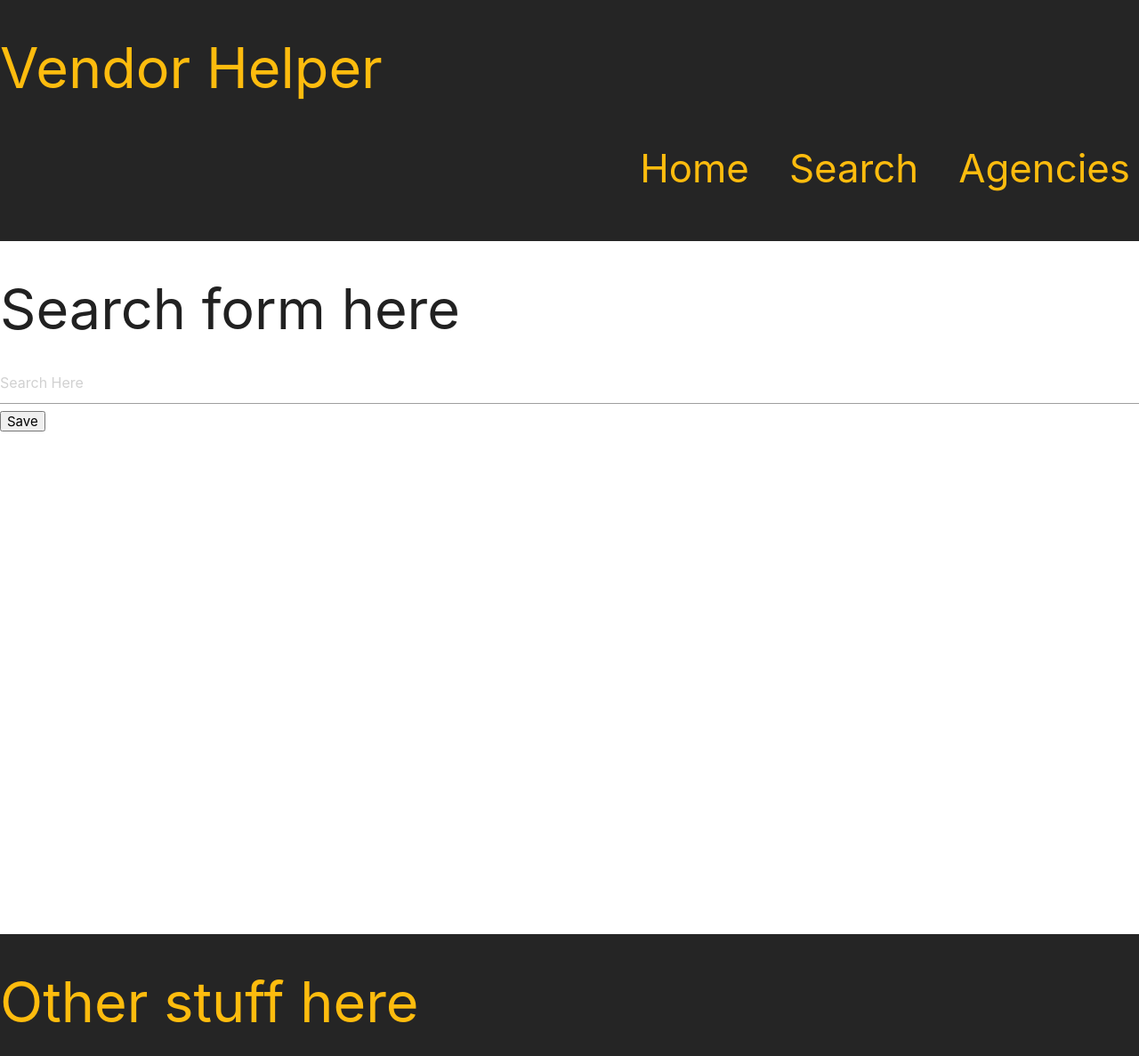
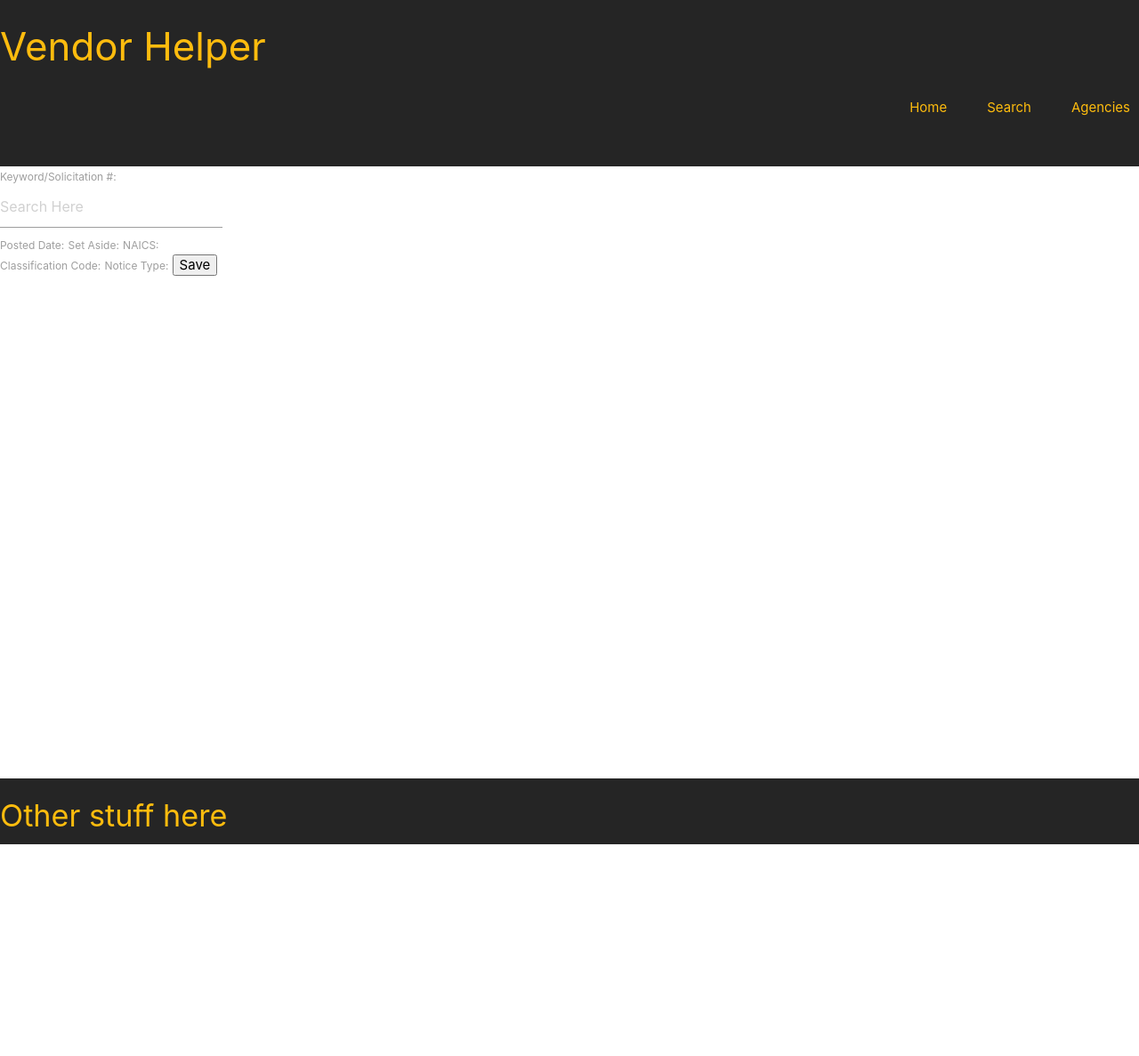
Before and after one commit to aplybeah/Hackathon_19, a Django app: page /search/ in a window 1280 px wide. Shown: the whole page at 89% size. After the commit the page ends 949 px from the top, so only its background shows below. Run offline with Django 3.2, Linux system fonts and the light colour scheme.

Commit message:
attempting more form fields; commit before updating functionality

```diff
--- a/hackathon_django/hackathon/static/css/main.css
+++ b/hackathon_django/hackathon/static/css/main.css
@@ -7,7 +7,6 @@ body {
   -webkit-box-direction: normal;
       -ms-flex-direction: column;
           flex-direction: column;
-  min-height: 100vh;
 }
 
 header {
--- a/hackathon_django/hackathon/static/css/main.scss
+++ b/hackathon_django/hackathon/static/css/main.scss
@@ -5,12 +5,13 @@ body {
   margin: 0;
   display: flex;
   flex-direction: column;
-  min-height: 100vh;
+  //   min-height: 100vh;
 }
 header {
   background-color: $black-adjacent;
   color: $primary-color;
   padding-bottom: 40px;
+  //   font-size: 28px;
 }
 .nav-content {
   display: flex;
--- /dev/null
+++ b/hackathon_django/hackathon/static/css/search.css
@@ -0,0 +1,6 @@
+form {
+  width: 250px;
+  -ms-flex-line-pack: center;
+      align-content: center;
+}
+/*# sourceMappingURL=search.css.map */
--- /dev/null
+++ b/hackathon_django/hackathon/static/css/search.scss
@@ -0,0 +1,4 @@
+form {
+  width: 250px;
+  align-content: center;
+}
--- a/hackathon_django/hackathon/templates/base.html
+++ b/hackathon_django/hackathon/templates/base.html
@@ -9,20 +9,21 @@
       href="https://cdnjs.cloudflare.com/ajax/libs/materialize/1.0.0/css/materialize.min.css"
     />
     <link href="../static/css/main.css" rel="stylesheet" />
+    <link href="../static/css/search.css" rel="stylesheet" />
     <title>Hackathon App</title>
   </head>
   <body>
     <header>
-      <h1>Vendor Helper</h1>
+      <h3>Vendor Helper</h3>
       <div class="nav-content">
         <a href="/">
-          <h3>Home</h3>
+          <p>Home</p>
         </a>
         <a href="/search">
-          <h3>Search</h3>
+          <p>Search</p>
         </a>
-        <a href="#">
-          <h3 class="dropdown-trigger" data-target="dd1">Agencies</h3>
+        <a href="#" class="dropdown-trigger" data-target="dd1">
+          <p>Agencies</p>
         </a>
         <ul id="dd1" class="dropdown-content">
           <li>FBI</li>
@@ -35,7 +36,7 @@
     </header>
     {% block content %} {% endblock %}
     <footer>
-      <h1>Other stuff here</h1>
+      <h4>Other stuff here</h4>
     </footer>
     <script src="../static/js/main.js"></script>
     <script src="https://cdnjs.cloudflare.com/ajax/libs/materialize/1.0.0/js/materialize.min.js"></script>
--- a/hackathon_django/hackathon/templates/homepage.html
+++ b/hackathon_django/hackathon/templates/homepage.html
@@ -1,3 +1,3 @@
 {% extends 'base.html' %} {%block content%}
-<h1>Homepage</h1>
+<h5>Homepage</h5>
 {%endblock%}
--- a/hackathon_django/hackathon/templates/search.html
+++ b/hackathon_django/hackathon/templates/search.html
@@ -1,9 +1,18 @@
 {%extends 'base.html'%} {%block content%}
-<h1>Search form here</h1>
+
 <form method="POST">
   {% csrf_token %}
   {{ form.as_p }}
-  <input type="text" placeholder="Search Here" />
+  <label
+    >Keyword/Solicitation #:
+    <input type="text" placeholder="Search Here" />
+  </label>
+  <label>Posted Date:</label>
+  <label>Set Aside:</label>
+  <label>NAICS:</label>
+  <label>Classification Code:</label>
+  <label>Notice Type:</label>
   <button type="submit">Save</button>
 </form>
+
 {%endblock%}
```
Also changed, not shown: 2 other files.
